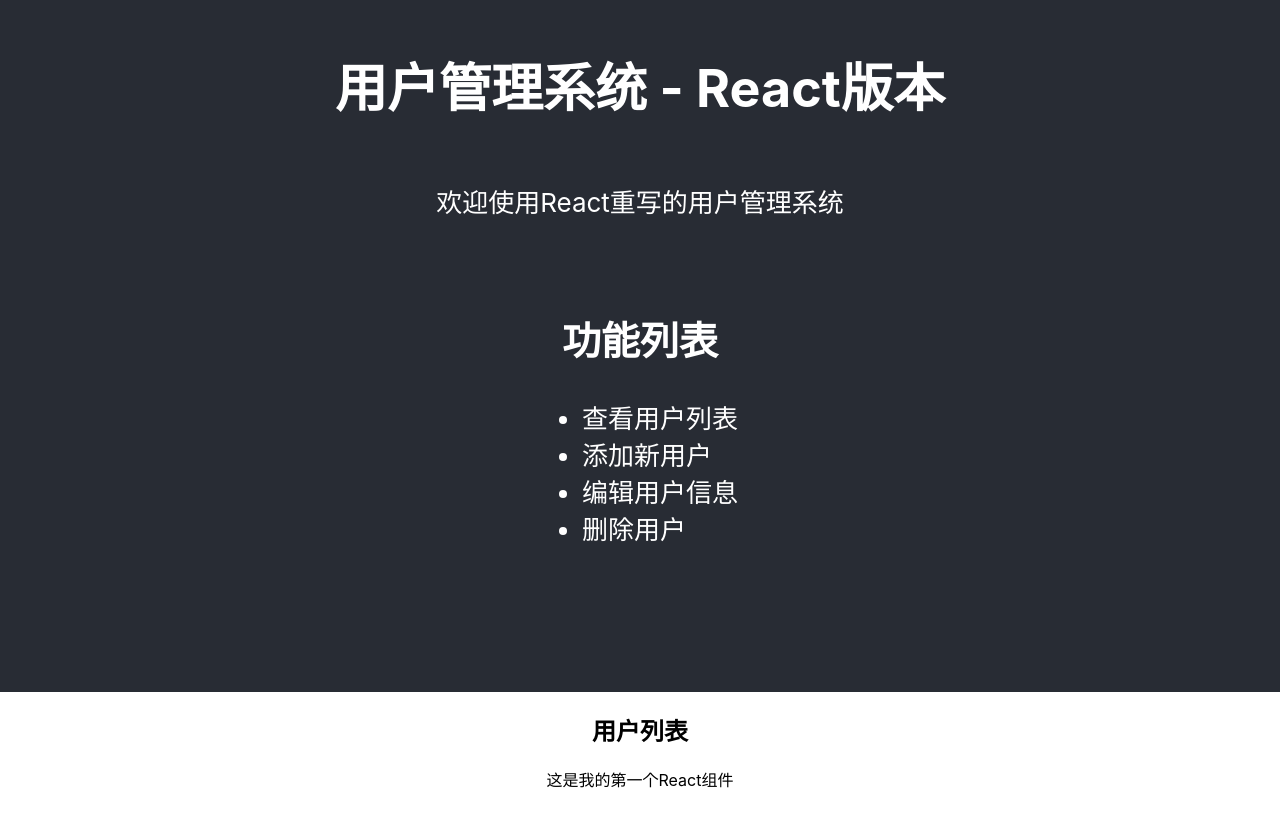
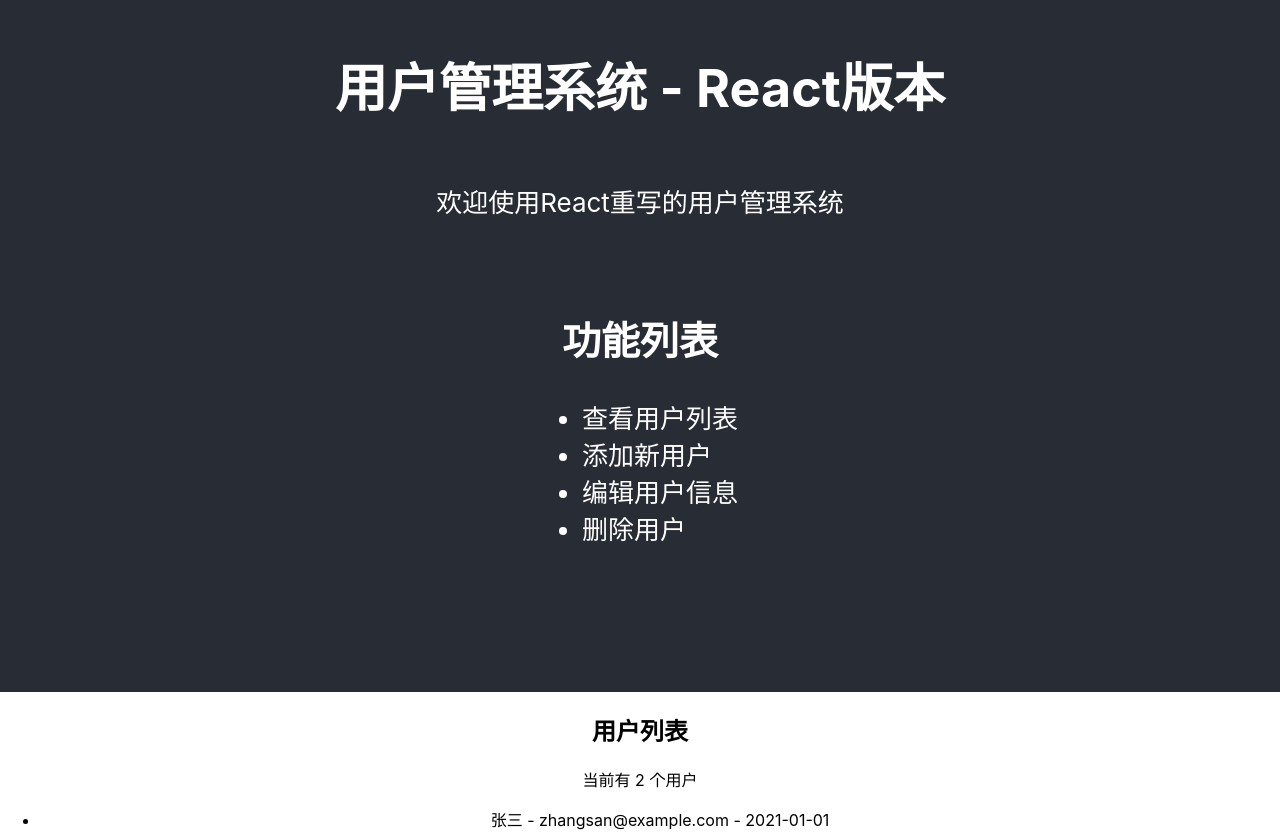
Before and after one commit to Ruheluobixieqing/project-practice, a React (Create React App) app in the folder frontend-react/: page / in a window 1280 px wide. Shown: the part 108-942 px from the top of the page. Before the commit the page ends 915 px from the top, so only its background shows below. Built offline with nearby package versions, Linux system fonts and the light colour scheme.

Commit message:
学习使用useState

```diff
--- a/frontend-react/src/UserList.js
+++ b/frontend-react/src/UserList.js
@@ -1,10 +1,25 @@
-import React from 'react';
+import React, { useState } from 'react';
 
 function UserList() {
+    // 创建用户状态
+    const [users, setUsers] = useState([
+        {id: 1, username: '张三', email: 'zhangsan@example.com', createdAt: '2021-01-01'},
+        {id: 2, username: '李四', email: 'lisi@example.com', createdAt: '2021-01-02'}
+    ]);
+
     return (
         <div>
             <h2>用户列表</h2>
-            <p>这是我的第一个React组件</p>
+            <p>当前有 {users.length} 个用户</p>  {/* 动态显示用户数量 */}
+
+            <ul>
+                {users.map(user => (     // 遍历用户数组
+                    <li key={user.id}>          {/* key是必需的 */}
+                        {user.username} - {user.email} - {user.createdAt}
+                    </li>
+                ))}
+            </ul>
+
         </div>
     )
 }
```
